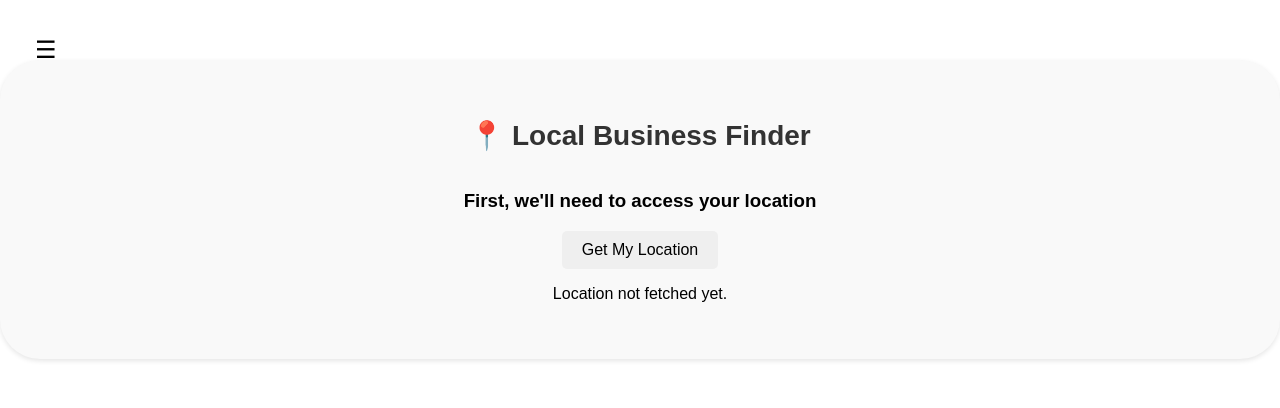
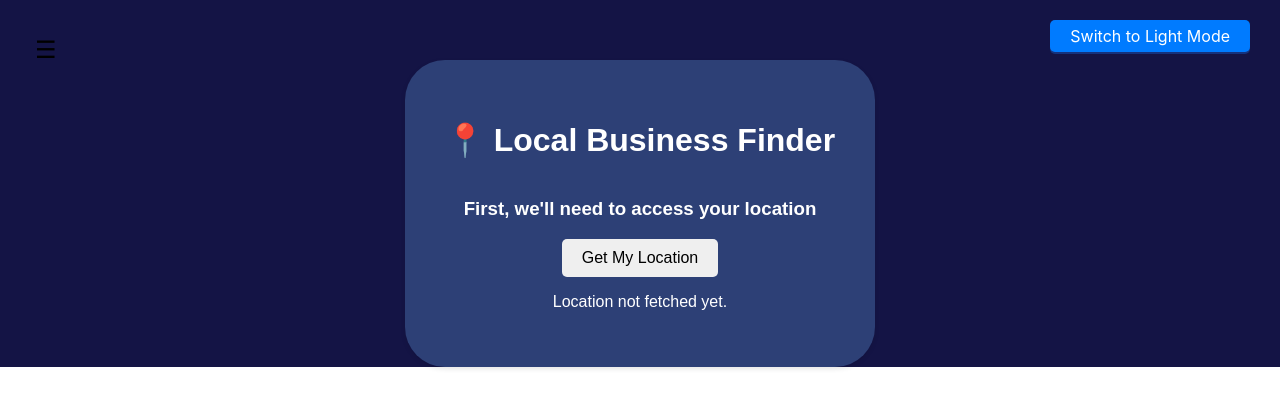
Before and after one commit to daviddavini/CS130-Budget, a React (Create React App) app in the folder frontend/: page /shops in a window 1280 px wide. Shown: the top 408 px of the page. Built offline with nearby package versions, Linux system fonts and the light colour scheme.

Commit message:
added a light/dark mode toggle to the UI

```diff
--- a/frontend/src/App.css
+++ b/frontend/src/App.css
@@ -1,10 +1,9 @@
-.App {
-  text-align: center;
-}
-
-.app {
+html, body {
+  height: 100%;
+  margin: 0;
+  padding: 0;
   display: flex;
-  flex-direction: row;
+  flex-direction: column;
 }
 
 h1 {
@@ -12,23 +11,59 @@ h1 {
   margin-bottom: 20px;
 }
 
+/* Dark Mode Colors */
+.dark {
+  background-color: rgb(20, 20, 69); /* Background */
+  color: white; /* Text */
+  height: auto;
+}
+
+/* Light Mode Colors */
+.light {
+  background-color:white; /* Background */
+  color: black; /* Text */
+  height: auto;
+}
+
+.App {
+  text-align: center;
+  min-height: 100%;
+  display: flex;
+  flex-direction: column;
+  justify-content: space-between;
+  background-color: inherit;
+}
+
+.app {
+  display: flex;
+  flex-direction: column;
+  flex-grow: 1;
+}
+
 .content {
   flex-grow: 1;
-  margin: 0 auto;
+  margin: auto;
   margin-top: 60px;
   padding: 20px;
-  /* margin-top: 60px; */
   font-family: Arial, sans-serif;
-  background-color: #f9f9f9;
+  background-color: ghostwhite;
   border-radius: 40px;
   box-shadow: 0 2px 5px rgba(0, 0, 0, 0.1);
-  transition: margin-left 0.3s ease, width 0.3s ease;
+  transition: margin-left 0.3s ease, width 0.3s ease, background-color 0.3s ease;
 }
 
-.sidebar.open ~ .content {
+.app.dark .content {
+  background-color: rgb(45, 64, 118);
+}
+
+.app.light .content {
+  background-color: ghostwhite;
+}
+
+/* .sidebar.open ~ .content {
   margin-left: 250px;
   width: calc(100% - 250px);
-}
+} */
 
 button {
   margin: 0 10px;
@@ -41,7 +76,8 @@ button {
 }
 
 button:hover {
-  background-color: #b8bfcc;
+  background-color: #007bff;
+  color: white;
   transform: scale(1.05);
 }
 
@@ -54,3 +90,30 @@ button.active {
   background-color: #007bff;
   color: white;
 }
+
+/* Light/dark mode button */
+.theme-button {
+  position: absolute;
+  top: 20px;
+  right: 20px;
+  color: white;
+  border-radius: 5px;
+  border: none;
+  padding: 10px 20px;
+  font-size: 16px;
+  cursor: pointer;
+  transition: background-color 0.3s ease, transform 0.2s ease;
+}
+
+.app.light .theme-button:hover {
+  background-color: rgb(45, 64, 118);
+}
+
+.app.dark .theme-button {
+  background-color: #007bff;
+}
+
+.app.dark .theme-button:hover {
+  background-color: white;
+  color:black
+}
--- a/frontend/src/App.js
+++ b/frontend/src/App.js
@@ -1,15 +1,32 @@
 import LocationSearch from './LocationSearch';
-import React from 'react';
+import React, { useState, useContext } from 'react';
 import './App.css';
 import { BrowserRouter as Router, Routes, Route } from 'react-router-dom';
 import Navbar from './Navbar';
 import Home from './Home';
 import LogSpending from './LogSpending';
 import Login from './Login';
+import { ConfigProvider, Button, Layout, Typography, theme as antdTheme } from 'antd';
+
+// ThemeContext to manage the current theme state globally
+export const ThemeContext = React.createContext(null);
 
 const App = () => {
+    const [theme, setTheme] = useState("dark");
+
+    // Toggle between light and dark theme
+    const toggleTheme = () => {
+        setTheme(curr => (curr === "light" ? "dark" : "light"));
+    };
+
     return (
-        <div className="app">
+        <ThemeContext.Provider value={{ theme, toggleTheme }}>
+            <ConfigProvider
+                theme={{
+                    algorithm: theme === "dark" ? antdTheme.darkAlgorithm : antdTheme.defaultAlgorithm,
+                }}
+            >
+                <div className={`app ${theme}`} id={theme}>
                     <Router>
                         <Navbar />
                         <div className="content">
@@ -20,8 +37,18 @@ const App = () => {
                                 <Route path="/login" element={<Login />} />
                             </Routes>
                         </div>
+                        {/* Button to toggle dark/light theme */}
+                        <Button
+                            type="primary"
+                            onClick={toggleTheme}
+                            className="theme-button"
+                        >
+                            Switch to {theme === "dark" ? 'Light' : 'Dark'} Mode
+                        </Button>
                     </Router>
                 </div>
+            </ConfigProvider>
+        </ThemeContext.Provider>
     );
 };
 
--- a/frontend/src/LocationSearch.css
+++ b/frontend/src/LocationSearch.css
@@ -8,11 +8,11 @@
     scroll-behavior: smooth;
 }
 
-.location-search h1 {
+/* .location-search h1 {
     font-size: 28px;
     color: #333;
     margin-bottom: 20px;
-}
+} */
 
 .error-message {
     color: red;
```
Lines whose indentation alone changed are shown as unchanged.
